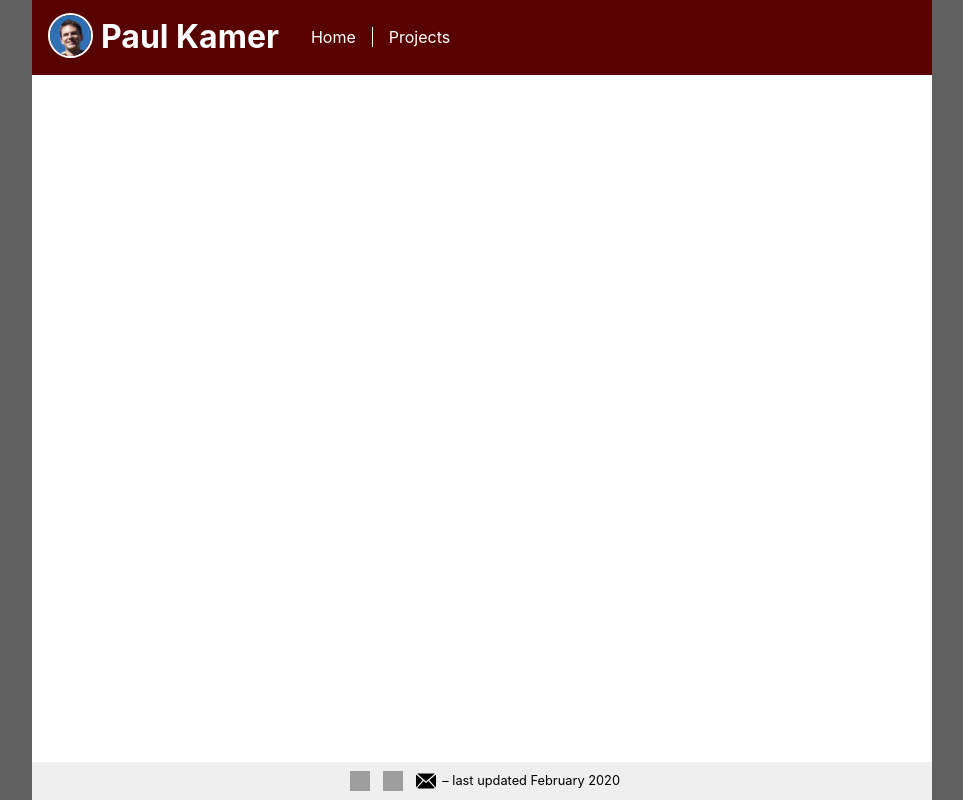
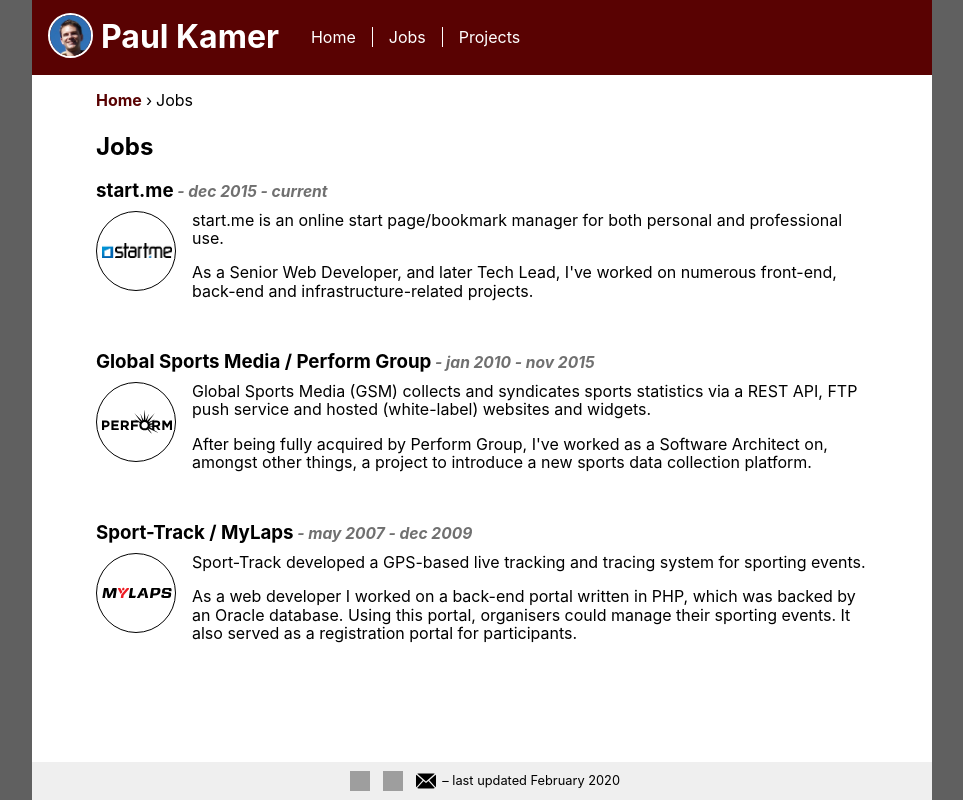
Before and after one commit to paulkamer/paulkamer.nl, a React (Create React App) app: page /jobs in a window 1280 px wide. Shown: the whole page, without its empty margins (158-1121 px from the left). Built offline with nearby package versions, Linux system fonts and the light colour scheme; grey boxes are pictures that could not be loaded.

Commit message:
Moved jobs list to a separate component and added Jobs page

```diff
--- /dev/null
+++ b/src/components/JobsList.tsx
@@ -0,0 +1,64 @@
+import React from 'react';
+
+import IntroArticle from './IntroArticle';
+
+const SkillsList = () => {
+  const jobs = [
+    {
+      company: 'start.me',
+      tenure: 'dec 2015 - current',
+      logo_url: '/images/logo-startme.png',
+      image_link_to: '/jobs/startme',
+      text: <section>
+        <p>start.me is an online start page/bookmark manager for both personal and professional use.</p>
+        <p>As a Senior Web Developer, and later Tech Lead, I've worked on numerous front-end, back-end and infrastructure-related projects.</p>
+      </section>
+    },
+    {
+      company: 'Global Sports Media / Perform Group',
+      tenure: 'jan 2010 - nov 2015',
+      logo_url: '/images/logo-perform.svg',
+      image_link_url: 'https://www.statsperform.com',
+      text: <section>
+        <p>Global Sports Media (GSM) collects and syndicates sports statistics via a REST API, FTP push service and hosted (white-label) websites and widgets.</p>
+        <p>After being fully acquired by Perform Group, I've worked as a Software Architect on, amongst other things, a project to introduce a new sports data collection platform.</p>
+      </section>
+    },
+    {
+      company: 'Sport-Track / MyLaps',
+      tenure: 'may 2007 - dec 2009',
+      logo_url: '/images/logo-mylaps.svg',
+      image_link_url: 'https://www.mylaps.com',
+      text: <section>
+        <p>Sport-Track developed a GPS-based live tracking and tracing system for sporting events.</p>
+        <p>
+          As a web developer I worked on a back-end portal written in PHP, which was backed by an Oracle database.
+          Using this portal, organisers could manage their sporting events. It also served as a registration portal for participants.
+        </p>
+      </section>
+    }
+  ]
+
+  return (
+    <section className="jobs">
+    <h2>Jobs</h2>
+    {
+      jobs.map((job, index) => {
+        return <IntroArticle
+          key={`job_${index}`}
+          title={job.company}
+          subTitle={` - ${job.tenure}`}
+          articleText={job.text}
+          imageUrl={job.logo_url}
+          imageLinkUrl={job.image_link_url}
+          imageLinkTo={job.image_link_to}
+          imageLinkTarget="_blank"
+          imageAlt={job.company}
+        />
+      })
+    }
+  </section>
+  );
+}
+
+export default SkillsList;
--- a/src/components/Submenu.tsx
+++ b/src/components/Submenu.tsx
@@ -8,6 +8,7 @@
     <div className="submenu">
       <ul>
         <li><Link to="/">Home</Link></li>
+        <li><Link to="/jobs/">Jobs</Link></li>
         <li><Link to="/projects/">Projects</Link></li>
       </ul>
     </div>
--- a/src/containers/App.tsx
+++ b/src/containers/App.tsx
@@ -10,6 +10,7 @@
 import '../styles/variables.scss';
 import './App.scss';
 
+const JobsIndexPage = React.lazy(() => import('./jobs/JobsIndexPage'));
 const ProjectsIndexPage = React.lazy(() => import('./projects/ProjectsIndexPage'));
 const ProjectWorldfootballPage = React.lazy(() => import('./projects/ProjectWorldfootballPage'));
 const ClinicaltrialsmonitorPage = React.lazy(() => import('./projects/ProjectTrialmonitorPage'));
@@ -32,6 +33,7 @@
                 <Route exact path="/projects/trialsmonitor/" component={ClinicaltrialsmonitorPage} />
                 <Route exact path="/projects/trialmonitor/" component={ClinicaltrialsmonitorPage} />
                 <Route exact path="/projects/" component={ProjectsIndexPage} />
+                <Route exact path="/jobs/" component={JobsIndexPage} />
               </Suspense>
             </div>
           </Route>
--- a/src/containers/Home.tsx
+++ b/src/containers/Home.tsx
@@ -1,7 +1,7 @@
 import React from 'react';
 import { Link } from 'react-router-dom';
 
-import IntroArticle from '../components/IntroArticle';
+import JobsList from '../components/JobsList';
 
 import './Home.scss';
 
@@ -37,42 +37,6 @@
     }
   ];
 
-  const jobs = [
-    {
-      company: 'start.me',
-      tenure: 'dec 2015 - current',
-      logo_url: '/images/logo-startme.png',
-      website_url: 'https://start.me',
-      text: <section>
-        <p>start.me is an online start page/bookmark manager for both individuals and organisations.</p>
-        <p>As a Senior Web Developer, and later Tech Lead, I've worked on numerous front-end, back-end and infrastructure-related projects.</p>
-      </section>
-    },
-    {
-      company: 'Global Sports Media / Perform Group',
-      tenure: 'jan 2010 - nov 2015',
-      logo_url: '/images/logo-perform.svg',
-      website_url: 'https://www.statsperform.com',
-      text: <section>
-        <p>Global Sports Media (GSM) collects and syndicates sports statistics via a REST API, FTP push service and hosted (white-label) websites and widgets.</p>
-        <p>After being fully acquired by Perform Group, I've worked as a Software Architect on, amongst other things, a project to introduce a new sports data collection platform.</p>
-      </section>
-    },
-    {
-      company: 'Sport-Track / MyLaps',
-      tenure: 'may 2007 - dec 2009',
-      logo_url: '/images/logo-mylaps.svg',
-      website_url: 'https://www.mylaps.com',
-      text: <section>
-        <p>Sport-Track developed a GPS-based live tracking and tracing system for sporting events.</p>
-        <p>
-          As a web developer I worked on a back-end portal written in PHP, which was backed by an Oracle database.
-          Using this portal, organisers could manage their sporting events. It also served as a registration portal for participants.
-        </p>
-      </section>
-    }
-  ]
-
   return (
     <article className="home-page">
       <section id="bio" className="bio">
@@ -107,22 +71,8 @@
         </ul>
       </section>
 
-      <section id="jobs" className="jobs">
-        <h2>Jobs</h2>
-        {
-          jobs.map((job, index) => {
-            return <IntroArticle
-              key={`job_${index}`}
-              title={job.company}
-              subTitle={` - ${job.tenure}`}
-              articleText={job.text}
-              imageUrl={job.logo_url}
-              imageLinkUrl={job.website_url}
-              imageLinkTarget="_blank"
-              imageAlt={job.company}
-            />
-          })
-        }
+      <section id="jobs">
+        <JobsList />
       </section>
 
       <section className="projects">
--- /dev/null
+++ b/src/containers/jobs/JobsIndexPage.jsx
@@ -0,0 +1,16 @@
+import React from 'react';
+
+import { Breadcrumbtrail } from '../../components/Breadcrumbtrail';
+import JobsList from '../../components/JobsList';
+
+const JobsIndexPage = () => {
+  return (
+    <section>
+      <Breadcrumbtrail trail={[{ label: 'Jobs' }]} />
+
+      <JobsList />
+    </section>
+  )
+}
+
+export default JobsIndexPage;
```
